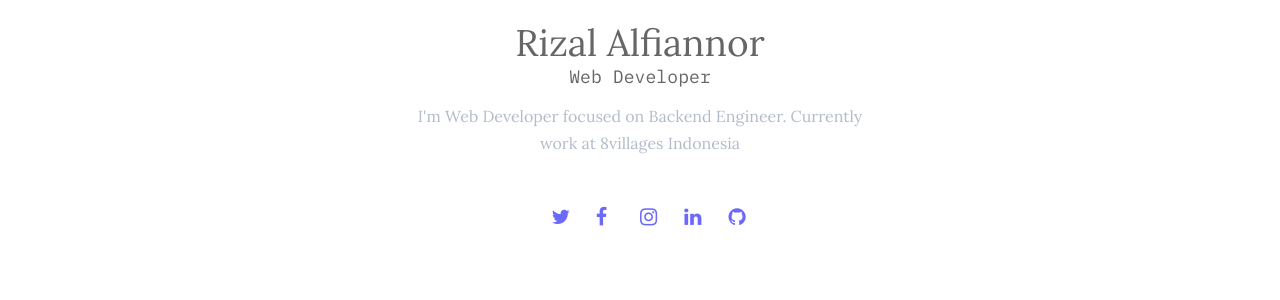
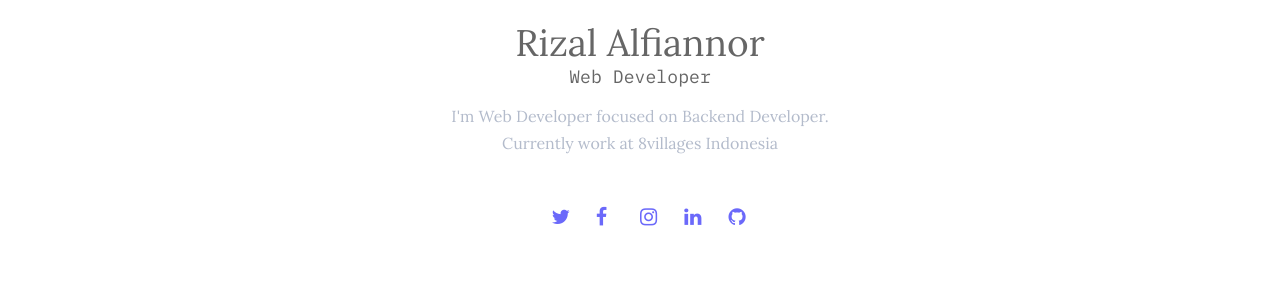
Before and after one commit to ralfiannor/ralfiannor.github.io, a Jekyll site: the page built from index.html, in a window 1280 px wide. Shown: the part 358-658 px from the top of the page. Built offline with Jekyll 4.4.1, drawn with Linux system fonts in a browser that asks for light colours; the list of posts is cut into pages by our own code.

Commit message:
fix typo

```diff
--- a/_config.yml
+++ b/_config.yml
@@ -1,6 +1,6 @@
 title: Rizal Alfiannor - Web Developer
 logo:  'logo3.png'
-description: Web developer focused on Backend Engineer.
+description: Web developer focused on Backend Developer.
 baseurl: "" # the subpath of your site, e.g. /blog
 url: "https://rizal.web.id" # the base hostname & protocol for your site, e.g. http://example.com
 paginate: 5
@@ -13,7 +13,7 @@ author:
   image: '/assets/img/author.jpg'
   job: Web Developer
   bio: |
-    I'm Web Developer focused on Backend Engineer.
+    I'm Web Developer focused on Backend Developer.
     Currently work at 8villages Indonesia
 
   email: ralfiannor@gmail.com
```
